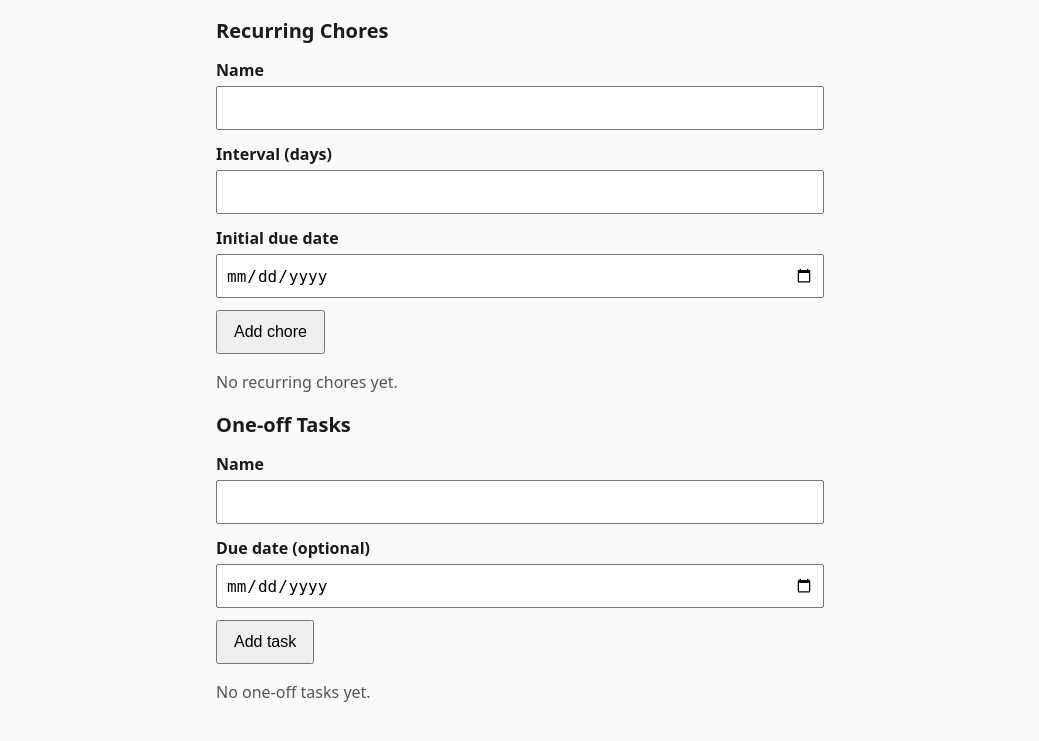
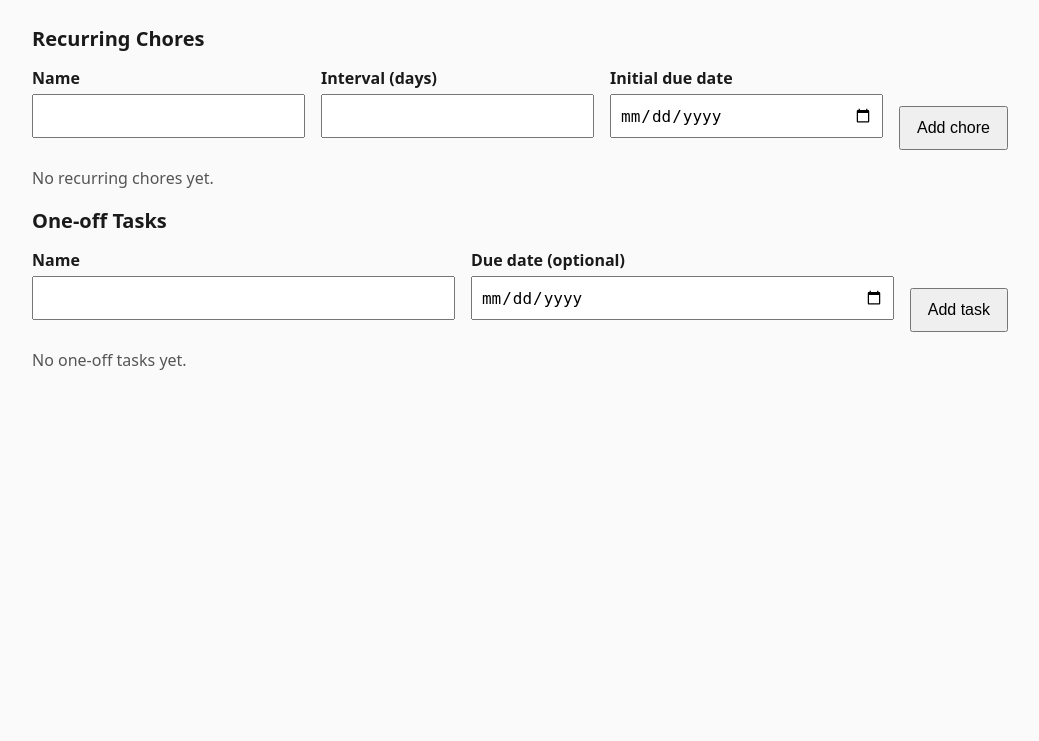
Before and after one commit to Lighfe/shared-household-chores, a Django app: page / in a window 1280 px wide. Shown: the top 741 px of the page, without its empty margins (120-1159 px from the left). Run offline with Django 5.2, Linux system fonts and the light colour scheme; data that the repository does not hold is empty.

Commit message:
Widen Recurring Chores / One-off Tasks layout on tablet+ viewports (#19)
Add min-width media queries (768px, 1024px) layered on the existing
mobile-first rules in base.css: the add-chore/add-task form rows sit
side by side instead of stacking full-width, and the chore/task lists
switch to a responsive auto-fill grid instead of a single ~40rem-max
centered column. Both sections share the same .form-row/.chore-list/
.task-list hooks so the treatment applies identically to both. Phone
widths (<=480px) are untouched since nothing below 768px changed.

auto-fill (not auto-fit) keeps a single-item list at its natural card
width instead of stretching it to fill the row.

```diff
--- a/chores/static/chores/css/base.css
+++ b/chores/static/chores/css/base.css
@@ -199,3 +199,66 @@ button + button {
     margin-top: 0.25rem;
     overflow-wrap: break-word;
 }
+
+/*
+ * #19: wider-than-phone layout, layered on top of the mobile-first rules
+ * above via min-width media queries. Nothing above this point changes,
+ * so phone-width viewports (<= 480px, well under the 768px breakpoint)
+ * render exactly as before -- same single-column stacking, same tap
+ * targets, same field order.
+ *
+ * Both the Recurring Chores and One-off Tasks sections share the same
+ * `.form-row`/`.chore-list`/`.task-list` hooks, so these rules apply to
+ * both sections identically (per _docs/decisions.md).
+ */
+@media (min-width: 768px) {
+    .page {
+        max-width: 48rem;
+        padding: 1.5rem;
+    }
+
+    /* Let the add-chore/add-task form rows sit side by side instead of
+       stacking full-width, so the form stops reading as one narrow
+       column with the button dangling below it. */
+    .add-chore-form,
+    .add-task-form {
+        display: flex;
+        flex-wrap: wrap;
+        align-items: flex-end;
+        gap: 0 1rem;
+    }
+
+    .add-chore-form .form-row,
+    .add-task-form .form-row {
+        flex: 1 1 10rem;
+        min-width: 0;
+    }
+
+    .add-chore-form > button,
+    .add-task-form > button {
+        flex: 0 0 auto;
+    }
+
+    /* Chore/task cards: a responsive multi-column grid instead of the
+       single ~40rem-max centered column. `auto-fill` (not `auto-fit`)
+       is deliberate: with only one item, it keeps that card at its
+       natural card width instead of stretching it to fill the row. */
+    .chore-list,
+    .task-list {
+        display: grid;
+        grid-template-columns: repeat(auto-fill, minmax(16rem, 1fr));
+        align-items: start;
+        gap: 1rem;
+    }
+}
+
+@media (min-width: 1024px) {
+    .page {
+        max-width: 64rem;
+    }
+
+    .chore-list,
+    .task-list {
+        grid-template-columns: repeat(auto-fill, minmax(18rem, 1fr));
+    }
+}
```
